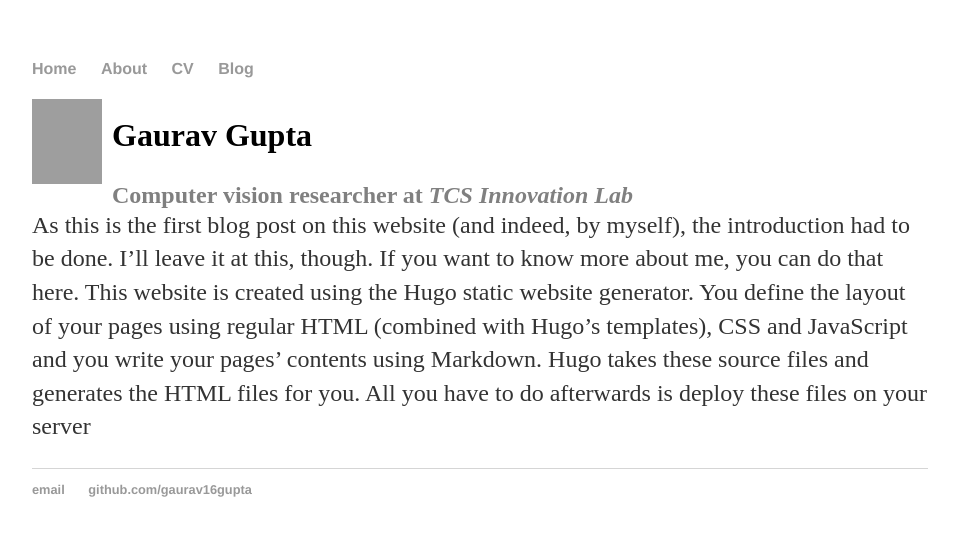
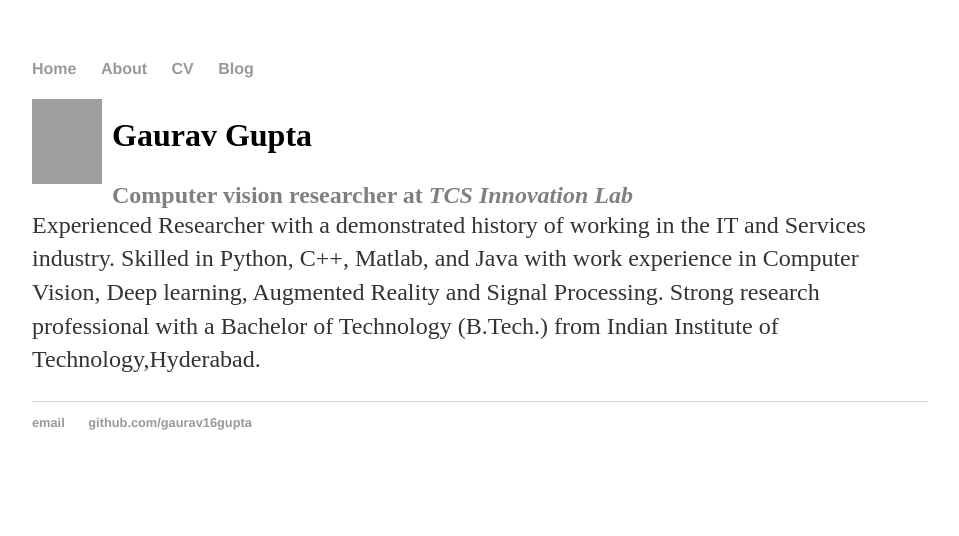
Before and after one commit to gaurav16gupta/test.github.io, a Jekyll site: the page built from index.html, in a window 1280 px wide, cut to the strip 0-536 px from the top of the page. Shown: the whole strip, without its empty margins (160-1119 px from the left). Built offline with Jekyll 4.4.1, drawn with Linux system fonts in a browser that asks for light colours; grey boxes are pictures that could not be loaded.

Commit message:
Update index.html

```diff
--- a/index.html
+++ b/index.html
@@ -9,6 +9,5 @@ title: Gaurav Gupta
 		<h2>Computer vision researcher at <em>TCS Innovation Lab</em></h2>
 	</div>
 	<!--<h1><img src="profile.JPG" alt="profile" style="width:100px;height:120px;"> Gaurav Gupta</h1>-->
-	<p>As this is the first blog post on this website (and indeed, by myself), the introduction had to be done. I’ll leave 			it at this, though. If you want to know more about me, you can do that here.
-		 This website is created using the Hugo static website generator. You define the layout of your pages using 		    regular HTML (combined with Hugo’s templates), CSS and JavaScript and you write your pages’ contents using 			 Markdown. Hugo takes these source files and generates the HTML files for you. All you have to do afterwards is 		deploy these files on your server</p>
+	<p>Experienced Researcher with a demonstrated history of working in the IT and Services industry. Skilled in Python, C++, Matlab, and Java with work experience in Computer Vision, Deep learning, Augmented Reality and Signal Processing. Strong research professional with a Bachelor of Technology (B.Tech.) from Indian Institute of Technology,Hyderabad.</p>
 </div><!-- /.blurb -->
```
